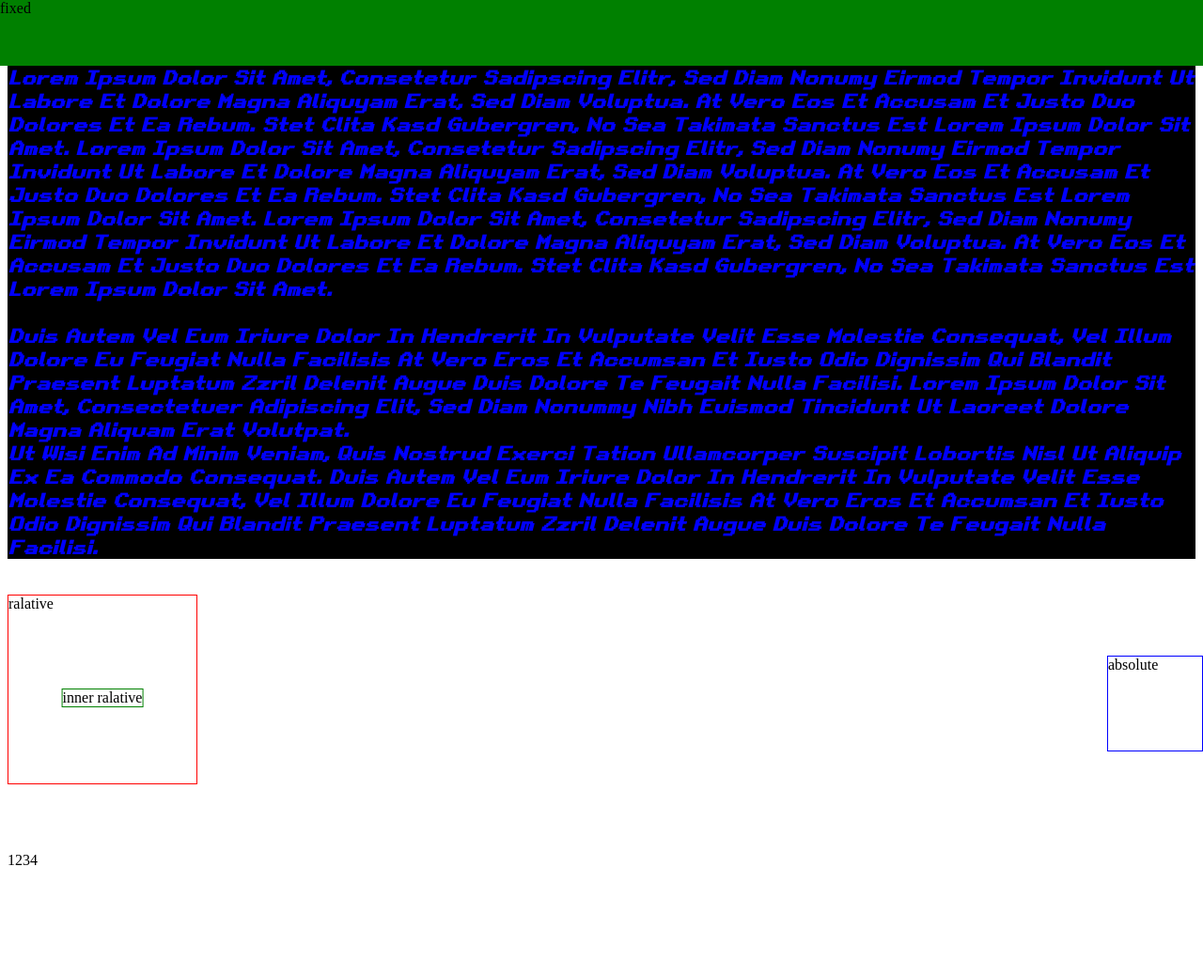
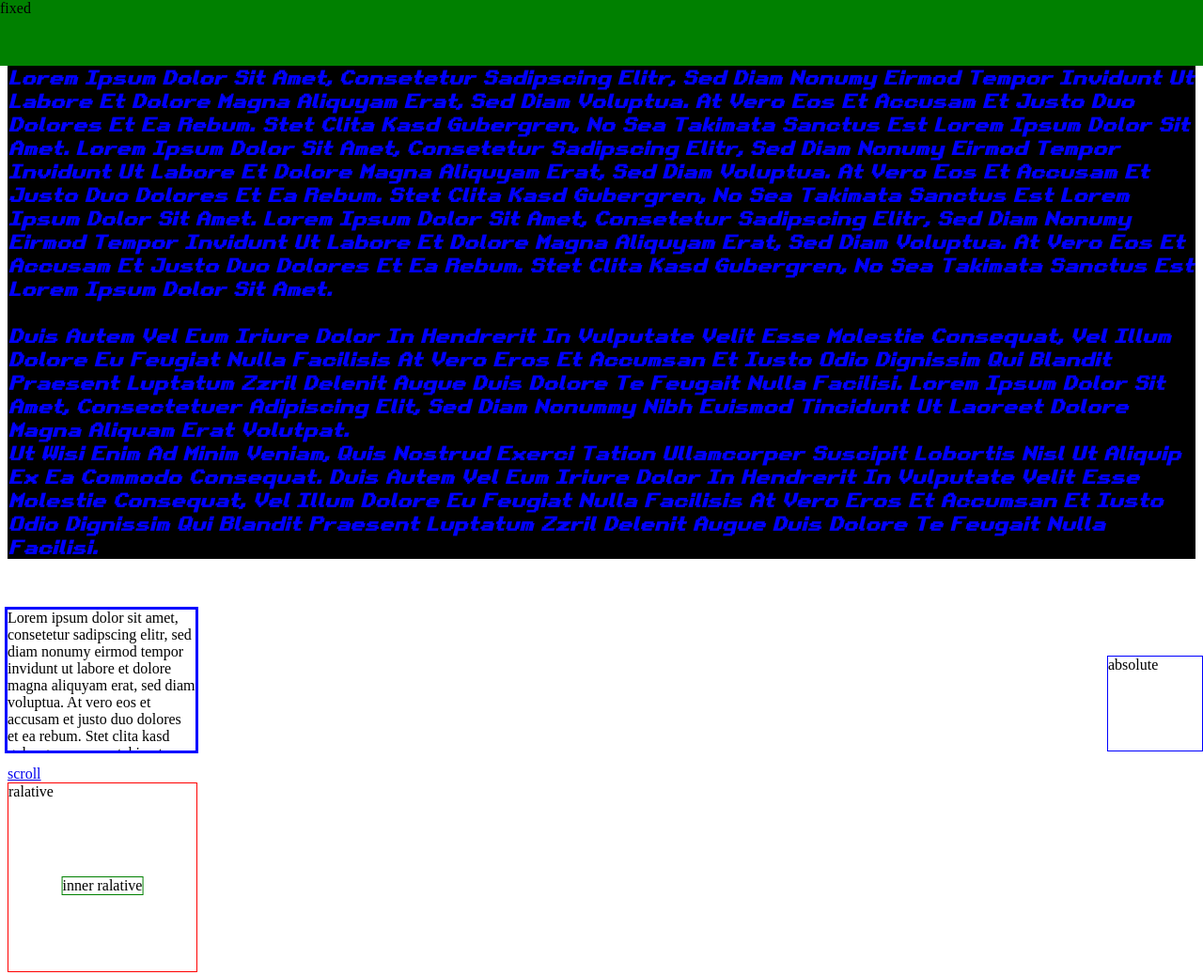
Before and after one commit to egorca6/helloWorld, a website: page src/index.html in a window 1280 px wide. Shown: the top 1038 px of the page at 94% size. Drawn offline with nearby package versions, Linux system fonts and the light colour scheme; files that its build step writes are made by us from their sources.

Commit message:
H1-H6 overflow css

```diff
--- a/src/index.html
+++ b/src/index.html
@@ -31,7 +31,11 @@ fixed
 <div class="position-absolute">
 absolute
 </div>
+<p class="overflow">
+    Lorem ipsum dolor sit amet, consetetur sadipscing elitr, sed diam nonumy eirmod tempor invidunt ut labore et dolore magna aliquyam erat, sed diam voluptua. At vero eos et accusam et justo duo dolores et ea rebum. Stet clita kasd gubergren, no sea takimata sanctus est Lorem ipsum dolor sit amet. Lorem ipsum dolor sit amet, consetetur sadipscing elitr, sed diam nonumy eirmod tempor invidunt ut labore et dolore magna aliquyam erat, sed diam voluptua. At vero eos et accusam et justo duo dolores et ea rebum. Stet clita kasd gubergren, no sea takimata sanctus est Lorem ipsum dolor sit amet. Lorem ipsum dolor sit amet, consetetur sadipscing elitr, sed diam nonumy eirmod tempor invidunt ut labore et dolore magna aliquyam erat, sed diam voluptua. At vero eos et accusam et justo duo dolores et ea rebum. Stet clita kasd gubergren, no sea takimata sanctus est Lorem ipsum dolor sit amet.
 
+</p>
+<a href="#1">scroll</a>
 <div class="position-relative">
 ralative
 
@@ -68,6 +72,7 @@ inner ralative
 <br>
 <br>
 <br>
+
 <br>
 <br>
 <br>
@@ -93,6 +98,13 @@ inner ralative
 <br>
 <br>
 <br>
+<!--
+Заголовки H1-H6
+h1 - влияет на выдачу и должен быть один
+overflow css
+
+-->
+
 <br>
 <br>
 <br>
@@ -106,8 +118,28 @@ inner ralative
 <br>
 <br>
 <br>
-<p>sdfklnjswg</p>
-
-
+<p id="1">sdfklnjswg</p>
+<br>
+<br>
+<br>
+<br>
+<br>
+<br>
+<br>
+<br>
+<br>
+<br>
+<br>
+<br>
+<br>
+<br>
+<br>
+<br>
+<br>
+<br>
+<br>
+<br>
+<br>
+123
 </body>
 </html>
--- a/src/style/common-style.less
+++ b/src/style/common-style.less
@@ -52,3 +52,11 @@
     outline: 1px solid green;
 
 }
+
+.overflow{
+    width: 200px;
+    height: 150px;
+    outline: 3px solid blue;
+
+    overflow-y: scroll;
+}
```
